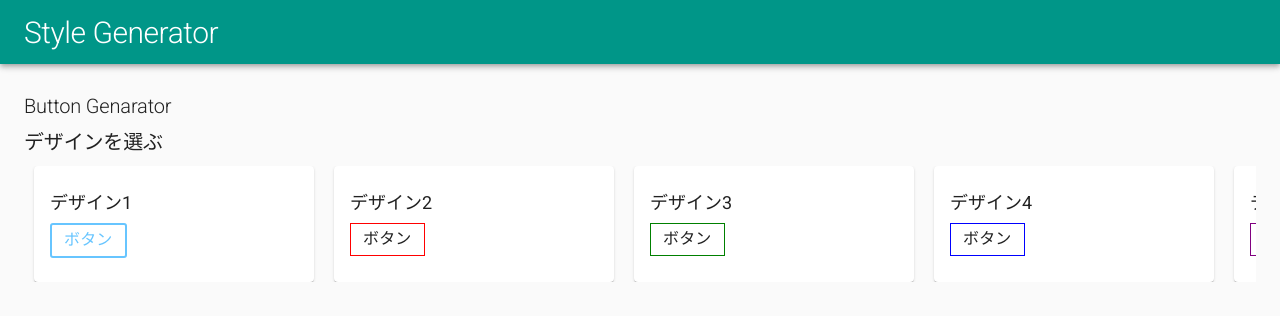
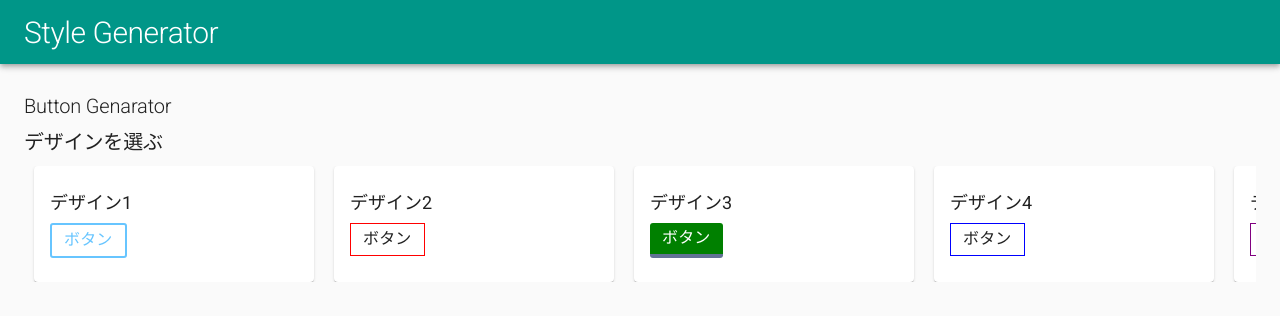
Before and after one commit to Yota-K/html-css-style-generator, a Next.js app: page /create-button in a window 1280 px wide. Shown: the top 316 px of the page. Built offline with nearby package versions, Linux system fonts and the light colour scheme.

Commit message:
active時のスタイルを追加できるようにした。

```diff
--- a/src/components/Atoms/ButtonGenerator/Button/index.tsx
+++ b/src/components/Atoms/ButtonGenerator/Button/index.tsx
@@ -5,12 +5,13 @@ import { ButtonCardDataProps } from '../../../../../type/index';
 
 interface Props {
   defaultStyles: ButtonCardDataProps['defaultStyles'];
+  hoverStyles?: ButtonCardDataProps['hoverStyles'];
   activeStyles?: ButtonCardDataProps['activeStyles'];
 }
 
-export const GenerateButton: React.FC<Props> = ({ defaultStyles, activeStyles }) => {
+export const GenerateButton: React.FC<Props> = ({ defaultStyles, hoverStyles, activeStyles }) => {
   return (
-    <Button href="#" defaultStyles={defaultStyles} activeStyles={activeStyles}>
+    <Button href="#" defaultStyles={defaultStyles} hoverStyles={hoverStyles} activeStyles={activeStyles}>
       ボタン
     </Button>
   );
@@ -20,14 +21,22 @@ const Button = styled.a<Props>`
   display: inline-block;
   padding: 4px 12px;
   font-size: 16px;
+  text-decoration: none;
+  ${(props) => (props.defaultStyles.background ? getProperty('background', props.defaultStyles.background) : '')}
   ${(props) => (props.defaultStyles.color ? getProperty('color', props.defaultStyles.color) : '')}
   ${(props) => (props.defaultStyles.border ? getProperty('border', props.defaultStyles.border) : '')}
+  ${(props) => (props.defaultStyles.borderBottom ? getProperty('border-bottom', props.defaultStyles.borderBottom) : '')}
   ${(props) => (props.defaultStyles.borderRadius ? getProperty('border-radius', props.defaultStyles.borderRadius) : '')}
   ${(props) => (props.defaultStyles.transition ? getProperty('transition', props.defaultStyles.transition) : '')}
 
   &:hover {
-    ${(props) => (props.activeStyles?.background ? getProperty('background', props.activeStyles.background) : '')}
-    ${(props) => (props.activeStyles?.color ? getProperty('color', props.activeStyles.color) : '')}
+    ${(props) => (props.hoverStyles?.background ? getProperty('background', props.hoverStyles.background) : '')}
+    ${(props) => (props.hoverStyles?.color ? getProperty('color', props.hoverStyles.color) : '')}
+  }
+
+  &:active {
+    ${(props) => (props.activeStyles?.transform ? getProperty('transform', props.activeStyles.transform) : '')}
+    ${(props) => (props.activeStyles?.borderBottom ? getProperty('border-bottom', props.activeStyles.borderBottom) : '')}
   }
 `;
 
--- a/src/components/Molecules/ButtonGenerator/ButtonCard/index.tsx
+++ b/src/components/Molecules/ButtonGenerator/ButtonCard/index.tsx
@@ -10,15 +10,16 @@ import { ButtonCardDataProps } from '../../../../../type/index';
 interface Props {
   heading: ButtonCardDataProps['heading'];
   defaultStyles: ButtonCardDataProps['defaultStyles'];
+  hoverStyles?: ButtonCardDataProps['hoverStyles'];
   activeStyles?: ButtonCardDataProps['activeStyles'];
 }
 
-export const ButtonCard: React.FC<Props> = ({ heading, defaultStyles, activeStyles }) => {
+export const ButtonCard: React.FC<Props> = ({ heading, defaultStyles, hoverStyles, activeStyles }) => {
   return (
     <Card>
       <CardContent>
         <CardHeading heading={heading} />
-        <GenerateButton defaultStyles={defaultStyles} activeStyles={activeStyles} />
+        <GenerateButton defaultStyles={defaultStyles} hoverStyles={hoverStyles} activeStyles={activeStyles} />
       </CardContent>
     </Card>
   );
--- a/src/components/Organisms/ButtonGenarator/ButtonCardList/index.tsx
+++ b/src/components/Organisms/ButtonGenarator/ButtonCardList/index.tsx
@@ -15,7 +15,13 @@ export const ButtonCardList: React.FC<Props> = ({ cardData }) => {
       <CardList>
         <div className="cards-wrapper">
           {cardData.map((el, i) => (
-            <ButtonCard key={i} heading={el.heading} defaultStyles={el.defaultStyles} activeStyles={el.activeStyles} />
+            <ButtonCard
+              key={i}
+              heading={el.heading}
+              defaultStyles={el.defaultStyles}
+              hoverStyles={el.hoverStyles}
+              activeStyles={el.activeStyles}
+            />
           ))}
         </div>
       </CardList>
--- a/src/components/Pages/CreateButtonPage/CardData.ts
+++ b/src/components/Pages/CreateButtonPage/CardData.ts
@@ -9,7 +9,7 @@ export const cardData: ButtonCardDataProps[] = [
       borderRadius: '3px',
       transition: '.4s',
     },
-    activeStyles: {
+    hoverStyles: {
       background: '#67c5ff',
       color: '#fff',
     },
@@ -23,7 +23,14 @@ export const cardData: ButtonCardDataProps[] = [
   {
     heading: 'デザイン3',
     defaultStyles: {
-      border: '1px solid green',
+      background: 'green',
+      color: '#fff',
+      borderBottom: '4px solid #627295',
+      borderRadius: '3px',
+    },
+    activeStyles: {
+      transform: 'translateY(4px)',
+      borderBottom: 'none',
     },
   },
   {
```
Also changed, not shown: type/index.ts (+7 -1 lines).
